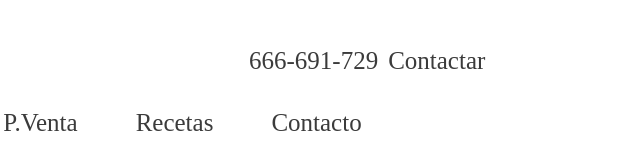
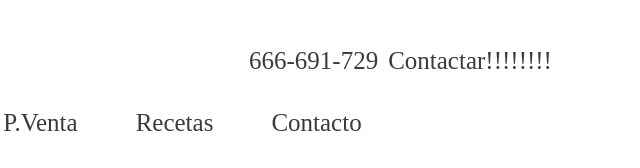
Before and after one commit to KUERVA/PracticaWeb, a plain HTML site: page tipos.html in a window 1280 px wide. Shown: the top 168 px of the page, 434-1074 px from the left. Drawn offline with Linux system fonts and the light colour scheme.

Commit message:
Add files via upload

```diff
--- a/tipos.html
+++ b/tipos.html
@@ -20,7 +20,7 @@
 
 					<ul>
 						<li>666-691-729</li>
-						<li><a href="#">Contactar</a></li>
+						<li><a href="#">Contactar!!!!!!!!</a></li>
 					</ul>
 				</nav>
 
```
